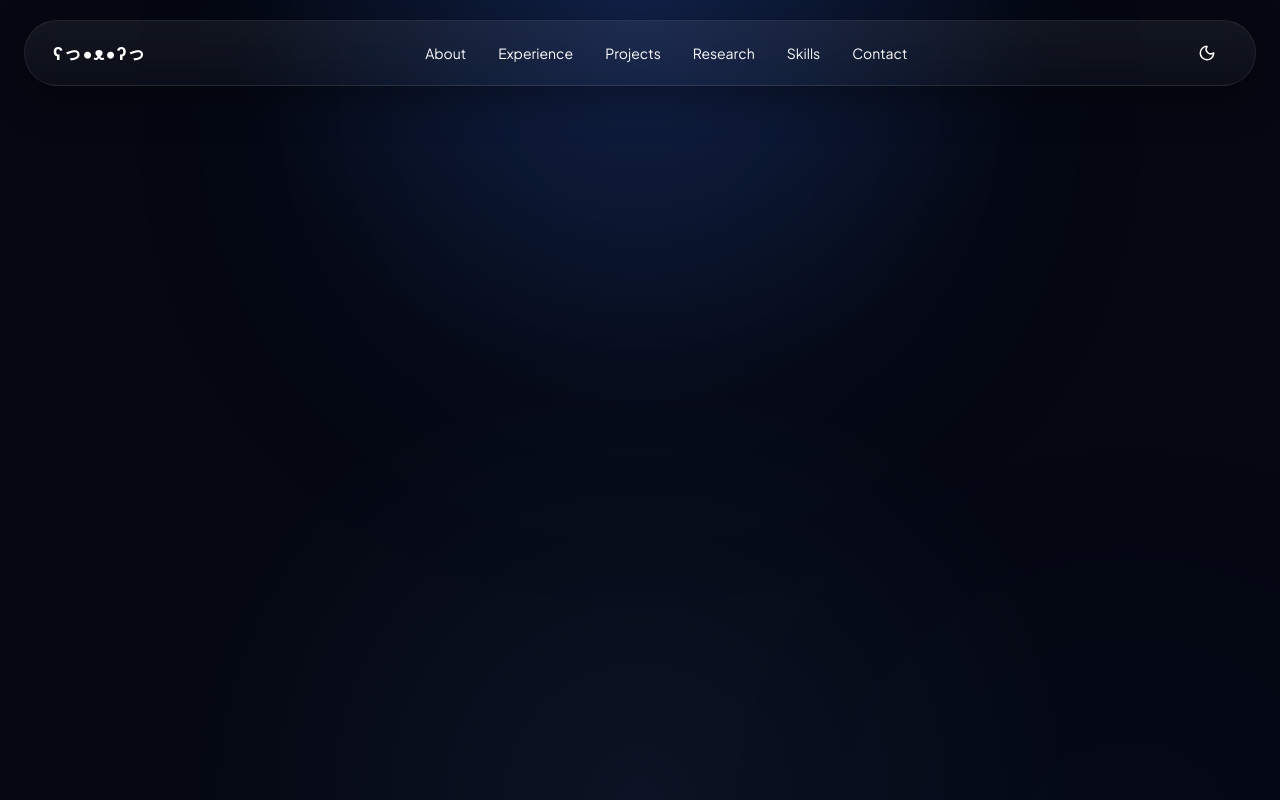
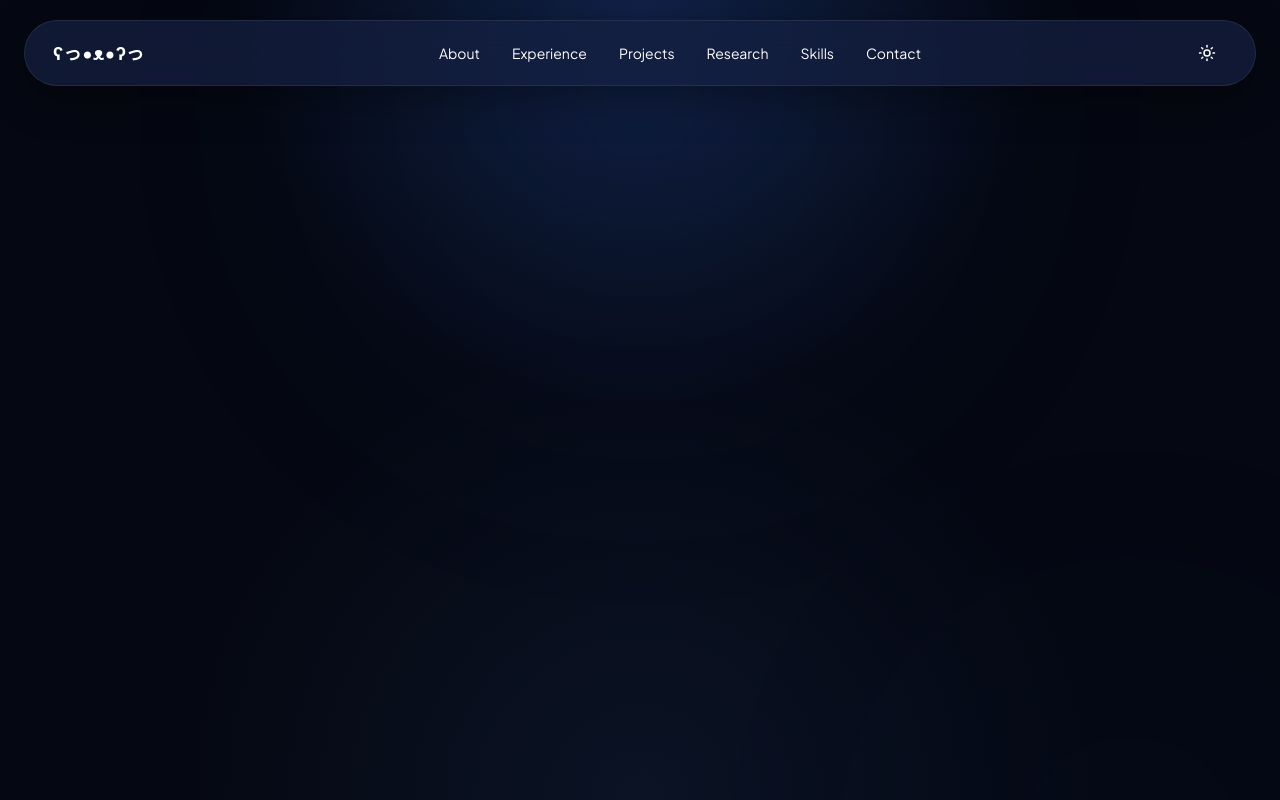
Before and after one commit to katherinevv/katherinevv.github.io, a React (Vite) app: page / in a window 1280 px wide. Built offline with nearby package versions, Linux system fonts and the light colour scheme.

Commit message:
Implement responsive glassmorphism navbar with dark/light theme

```diff
--- a/src/components/Navbar/Navbar.css
+++ b/src/components/Navbar/Navbar.css
@@ -1,29 +1,27 @@
 /* Floating Navbar */
-
 .navbar {
-    transition: all .35s ease;
+    transition:
+        background-color .35s ease,
+        border-color .35s ease,
+        box-shadow .35s ease;
 }
 
 .navbar-glass {
     backdrop-filter: blur(20px);
     -webkit-backdrop-filter: blur(20px);
     border-radius: 999px;
-    border: 1px solid rgba(255,255,255,.08);
-    background:
-        linear-gradient(
-        180deg,
-        rgba(255,255,255,.06),
-        rgba(255,255,255,.03)
-        );
-    box-shadow:0 12px 40px rgba(0,0,0,.35);
+    border: 1px solid var(--border);
+    background: color-mix(in srgb, var(--card) 72%, transparent);
+    box-shadow: 0 12px 40px var(--shadow);
 }
 
-.navbar-scrolled{
+.navbar-scrolled {
     backdrop-filter: blur(30px);
-    background:rgba(9,15,32,.78);
-    border-color:rgba(120,160,255,.12);
-    box-shadow: 0 10px 50px rgba(40,80,255,.15),
-                0 0 0 1px rgba(255,255,255,.03);
+    -webkit-backdrop-filter: blur(30px);
+    background: color-mix(in srgb, var(--card) 88%, transparent);
+    border: 1px solid var(--border);
+    box-shadow: 0 10px 40px var(--shadow),
+                0 0 0 1px rgba(255,255,255,.04);
 }
 
 /* Link Hover */
@@ -33,7 +31,9 @@
 }
 
 .nav-link:hover{
-    color:white;
+    color:var(--primary);
+    text-shadow: 0 0 12px
+                color-mix(in srgb,var(--primary) 45%,transparent);
 }
 
 /* Glow Line */
@@ -70,12 +70,24 @@
 
 /* Logo Hover */
 .logo{
-    transition:.3s;
+    display:flex;
+    align-items:center;
+    color:var(--text);
+    font-size:1.15rem;
+    font-weight:600;
+    min-width:120px;
+    transition: color .3s ease,
+                text-shadow .3s ease,
+                filter .3s;
 }
 
 .logo:hover{
-    color:white;
-    text-shadow: 0 0 12px rgba(88,166,255,.7);
+    color: var(--text);
+    filter:
+        drop-shadow(0 0 8px rgba(58,122,255,.45))
+        drop-shadow(0 0 18px rgba(58,122,255,.25));
+    text-shadow:
+        0 0 8px rgba(58,122,255,.35);
 }
 
 /* Theme Toggle */
@@ -87,3 +99,41 @@
     transform:rotate(18deg);
     box-shadow: 0 0 20px rgba(88,166,255,.3);
 }
+
+/* Mobile Menu */
+.mobile-menu{
+    overflow:hidden;
+    border-radius:28px;
+    background:color-mix(in srgb, var(--card) 82%, transparent);
+    backdrop-filter:blur(30px);
+    -webkit-backdrop-filter:blur(30px);
+    border:1px solid var(--border);
+    box-shadow: 0 20px 60px var(--shadow),
+                inset 0 1px rgba(255,255,255,.08);
+    animation:menuFade .25s ease;
+}
+
+.mobile-link{
+    padding:18px 28px;
+    color:var(--text);
+    font-size:15px;
+    transition:.25s;
+}
+
+.mobile-link:hover{
+    background:color-mix(in srgb, var(--primary) 10%, transparent);
+    color:var(--primary);
+}
+
+/* Animation */
+@keyframes menuFade{
+    from{
+        opacity:0;
+        transform:translateY(-10px);
+    }
+
+    to{
+        opacity:1;
+        transform:translateY(0);
+    }
+}
--- a/src/components/Navbar/Navbar.jsx
+++ b/src/components/Navbar/Navbar.jsx
@@ -1,6 +1,7 @@
 import "./Navbar.css";
 import { useEffect, useState } from "react";
-import { Menu, X, Moon } from "lucide-react";
+import { Menu, X, Moon, Sun } from "lucide-react";
+import { useTheme } from "../../context/ThemeContext";
 
 const NAV_LINKS = [
   { label: "About", href: "#about" },
@@ -14,6 +15,9 @@ const NAV_LINKS = [
 export default function Navbar() {
   const [scrolled, setScrolled] = useState(false);
   const [mobileOpen, setMobileOpen] = useState(false);
+  const [bearHover, setBearHover] = useState(false);
+
+  const { theme, toggleTheme } = useTheme();
 
   useEffect(() => {
     const handleScroll = () => {
@@ -29,16 +33,18 @@ export default function Navbar() {
   return (
     <header className="fixed inset-x-0 top-0 z-50 flex justify-center px-6 pt-5">
       <nav
-        className={`navbar ${
-          scrolled ? "navbar-scrolled" : "navbar-glass"
+        className={`navbar ${scrolled ? "navbar-scrolled" : "navbar-glass"
           } flex w-full max-w-7xl items-center justify-between px-7 py-3`}
       >
 
         {/* Logo*/}
-        <a href="#top"
-          className="logo text-lg font-semibold tracking-wide"
+        <a
+          href="#top"
+          className="logo"
+          onMouseEnter={() => setBearHover(true)}
+          onMouseLeave={() => setBearHover(false)}
         >
-          ʕっ•ᴥ•ʔっ
+          ʕっ{bearHover ? "◕ᴥ◕" : "•ᴥ•"}ʔっ
         </a>
 
         {/* Desktop Menu */}
@@ -58,8 +64,9 @@ export default function Navbar() {
         {/* Right Side */}
         <div className="flex items-center gap-3">
 
-          {/* Theme Toggle (sementara dummy) */}
+          {/* Theme Toggle */}
           <button
+            onClick={toggleTheme}
             className="
               theme-btn
               hidden
@@ -70,8 +77,13 @@ export default function Navbar() {
               justify-center
               rounded-full
             "
+            aria-label="Toggle Theme"
           >
+            {theme === "dark" ? (
+              <Sun size={18} />
+            ) : (
               <Moon size={18} />
+            )}
           </button>
 
           {/* Mobile Menu */}
@@ -98,25 +110,26 @@ export default function Navbar() {
         {mobileOpen && (
           <div
             className="
+              absolute
+              top-[82px]
+              left-1/2
+              -translate-x-1/2
+
+              w-[92%]
+              max-w-sm
+
               md:hidden
-            border-t
-            border-blue-400/10
-            bg-[#050812]/95
-            backdrop-blur-xl
+              mobile-menu
             "
           >
-            <div className="flex flex-col gap-5 px-8 py-6">
+            <div className="flex flex-col py-3">
 
               {NAV_LINKS.map((item) => (
                 <a
                   key={item.href}
                   href={item.href}
                   onClick={() => setMobileOpen(false)}
-                  className="
-                  text-slate-300
-                  transition-colors
-                  hover:text-blue-400
-                  "
+                  className="mobile-link"
                 >
                   {item.label}
                 </a>
--- /dev/null
+++ b/src/context/ThemeContext.jsx
@@ -0,0 +1,33 @@
+import { createContext, useContext, useEffect, useState } from "react";
+
+const ThemeContext = createContext();
+
+export function ThemeProvider({ children }) {
+    const [theme, setTheme] = useState(() => {
+        return localStorage.getItem("theme") || "dark";
+    });
+
+    useEffect(() => {
+        document.documentElement.setAttribute("data-theme", theme);
+        localStorage.setItem("theme", theme);
+    }, [theme]);
+
+    const toggleTheme = () => {
+        setTheme((prev) => (prev === "dark" ? "light" : "dark"));
+    };
+
+    return (
+        <ThemeContext.Provider
+            value={{
+                theme,
+                toggleTheme,
+            }}
+        >
+            {children}
+        </ThemeContext.Provider>
+    );
+}
+
+export function useTheme() {
+    return useContext(ThemeContext);
+}
--- a/src/index.css
+++ b/src/index.css
@@ -6,23 +6,29 @@
 ========================= */
 
 :root {
-  /* Light Mode */
-  --bg: #f8fafc;
-  --card: #ffffff;
-  --primary: #3b82f6;
-  --text: #0f172a;
-  --text-secondary: #64748b;
-  --border: rgba(15, 23, 42, 0.08);
+  --transition: .35s ease;
 }
 
-.dark {
-  /* Dark Mode */
+/* DARK */
+[data-theme="dark"] {
   --bg: #050812;
   --card: #162142;
-  --primary: #3b82f6;
-  --text: #ffffff;
-  --text-secondary: #8f94a6;
-  --border: rgba(148, 163, 184, 0.1);
+  --primary: #3A7AFF;
+  --text: #FFFFFF;
+  --text-secondary: #8F94A6;
+  --border: rgba(255,255,255,.08);
+  --shadow:rgba(0,0,0,.35);
+}
+
+/* LIGHT */
+[data-theme="light"] {
+  --bg: #F6F9FD;
+  --card: #FFFFFF;
+  --primary: #3A7AFF;
+  --text: #111827;
+  --text-secondary: #5B6478;
+  --border: rgba(0,0,0,.08);
+  --shadow: rgba(15,23,42,.10);
 }
 
 /* =========================
@@ -34,6 +40,11 @@
     box-sizing: border-box;
     margin: 0;
     padding: 0;
+
+    transition:
+        background-color .35s ease,
+        border-color .35s ease,
+        color .35s ease;
   }
 
   html {
@@ -61,8 +72,8 @@
     background-attachment: fixed;
 
     transition:
-      background-color .4s ease,
-      color .4s ease;
+      background-color .45s ease,
+      color .45s ease;
   }
 
   a {
--- a/src/main.jsx
+++ b/src/main.jsx
@@ -1,14 +1,15 @@
 import { StrictMode } from "react";
 import { createRoot } from "react-dom/client";
 
+import "./index.css";
 import App from "./App";
-import "./index.css";
 
-// Default Theme
-document.documentElement.classList.add("dark");
+import { ThemeProvider } from "./context/ThemeContext";
 
 createRoot(document.getElementById("root")).render(
   <StrictMode>
-    <App />
+    <ThemeProvider>
+      <App />
+    </ThemeProvider>
   </StrictMode>
 );
```
Lines whose indentation alone changed are shown as unchanged.
